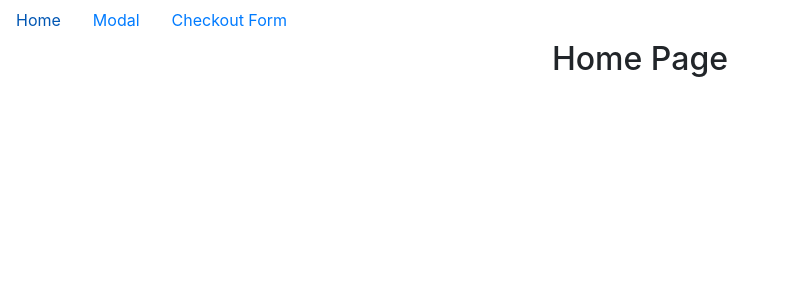
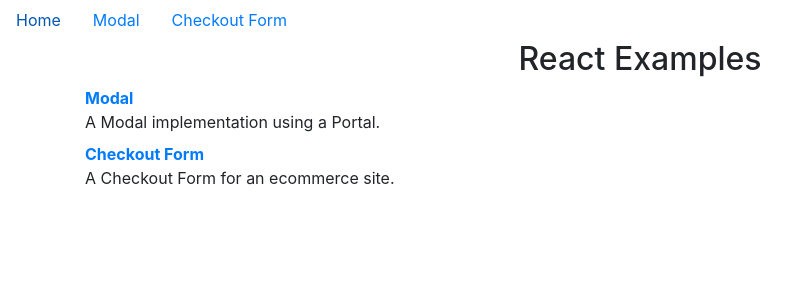
Before and after one commit to pferlito/react-examples, a React (Create React App) app: page / in a window 1280 px wide. Shown: the top 300 px of the page, without its empty margins (0-806 px from the left). Built offline with nearby package versions, Linux system fonts and the light colour scheme; the HTML template or start-up script is replaced by a standard one.

Commit message:
Work on home page.

```diff
--- a/src/components/App.js
+++ b/src/components/App.js
@@ -1,11 +1,27 @@
 import React from 'react';
+import Container from "react-bootstrap/Container";
+import Row from "react-bootstrap/Row";
+import Col from "react-bootstrap/Col";
+import Nav from "react-bootstrap/Nav";
 import './App.css';
 
 function App() {
   return (
-    <div className="Home">
-      <h2 className="text-center">Home Page</h2>
-    </div>
+    <Container>
+      <Row>
+        <Col>
+          <div className="Home">
+            <h2 className="text-center">React Examples</h2>
+            <dl>
+              <dt><a href="/modal">Modal</a></dt>
+              <dd>A Modal implementation using a Portal.</dd>
+              <dt><a href="/checkout">Checkout Form</a></dt>
+              <dd>A Checkout Form for an ecommerce site.</dd>
+            </dl>
+          </div>
+        </Col>
+      </Row>
+    </Container>
   );
 }
 
```
